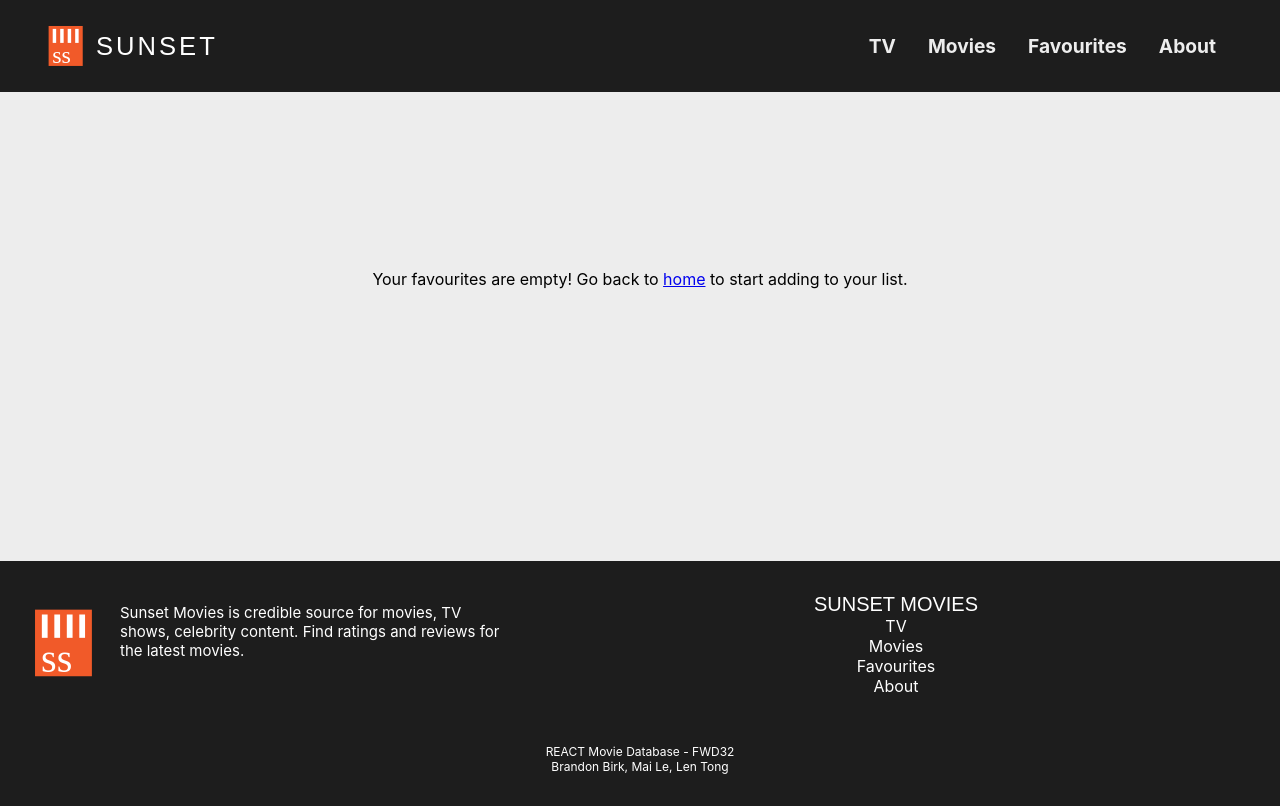
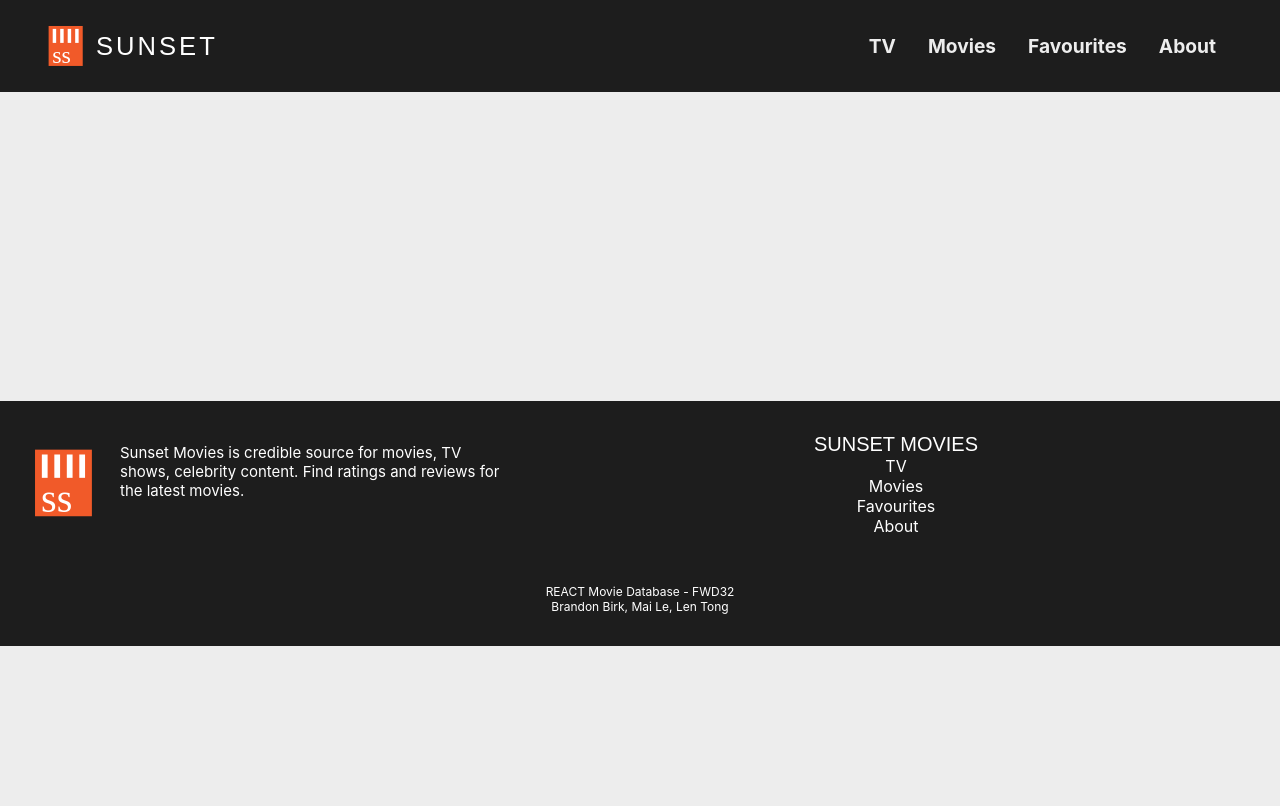
Before and after one commit to brandonb95/Movie-Database, a React (Create React App) app in the folder movie-database/: page /favourites in a window 1280 px wide. Built offline with nearby package versions, Linux system fonts and the light colour scheme.

Commit message:
Fixed Favouriting

```diff
--- a/movie-database/src/components/Movies/TestSingle.js
+++ b/movie-database/src/components/Movies/TestSingle.js
@@ -55,9 +55,9 @@ const Single = () => {
       <div>
       <div>
             { isFavorite ?
-              <FavBtn isFave={true} handleFaveClick={()=>handleFaveClick(isFavorite, movieData)} className="movie-favourite"/>
+              <FavBtn isFavorite={true} handleFaveClick={()=>handleFaveClick(isFavorite, movieData)} className="movie-favourite"/>
               :
-              <FavBtn isFave={false} handleFaveClick={()=>handleFaveClick(isFavorite, movieData)}className="movie-favourite"/>
+              <FavBtn isFavorite={false} handleFaveClick={()=>handleFaveClick(isFavorite, movieData)}className="movie-favourite"/>
             }
                 </div>
 
--- a/movie-database/src/scss/_card.scss
+++ b/movie-database/src/scss/_card.scss
@@ -124,10 +124,6 @@
         position: absolute;
         top: -10%;
         left: -5%;
-        width: 100%;
-        max-width: 40%;
-        border: none;
-        background: none;
         width: 35%;
         height: 35%;
         border: none;
@@ -139,12 +135,6 @@
         cursor: pointer;
     }
 
-    .no-fav{
-        position: relative;
-        top: 10rem;
-        text-align: center;
-        padding: 5rem;
-    }
     // 768 px (Tablet)
 @media screen and (min-width: 48rem) {
     .movie-favourite{
```
